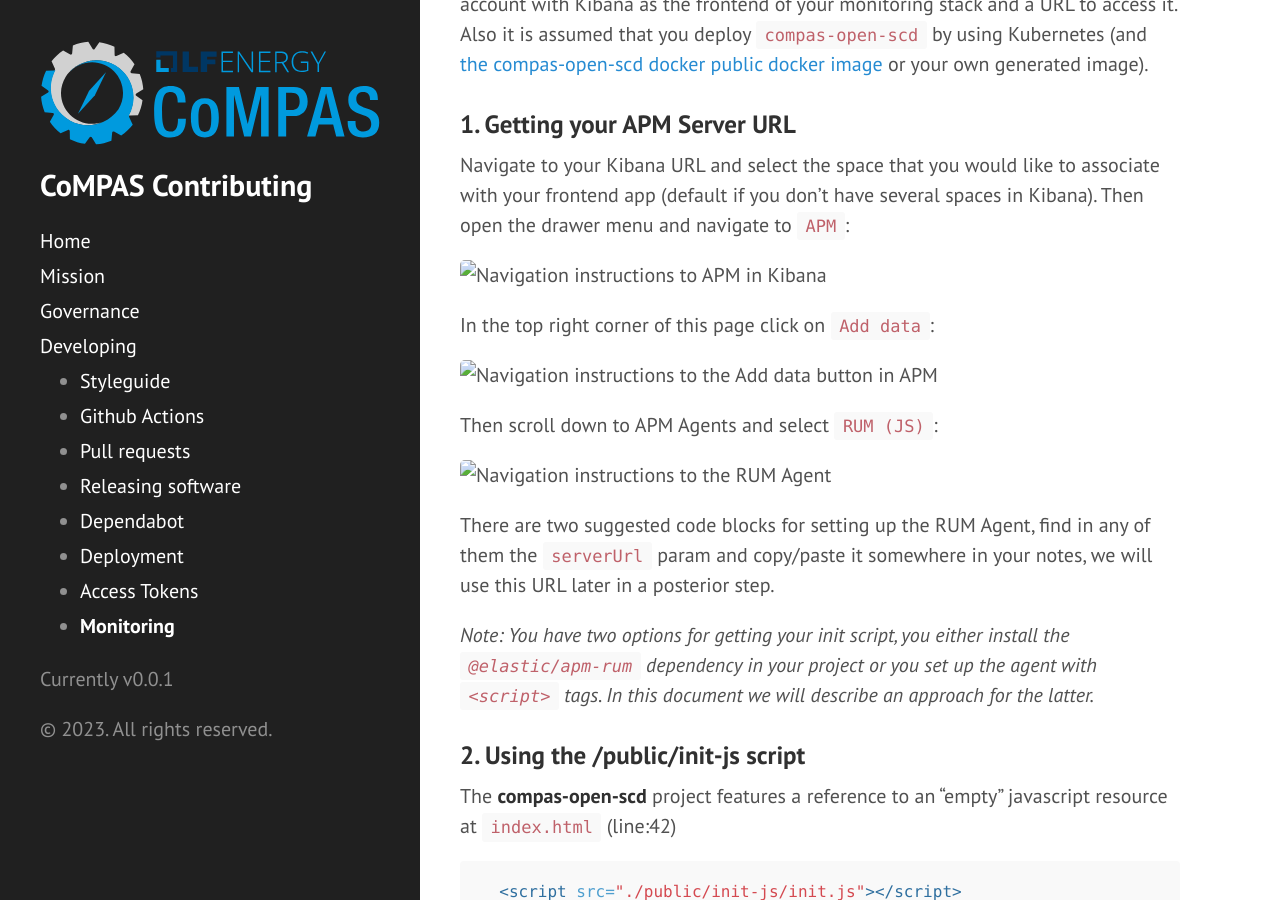
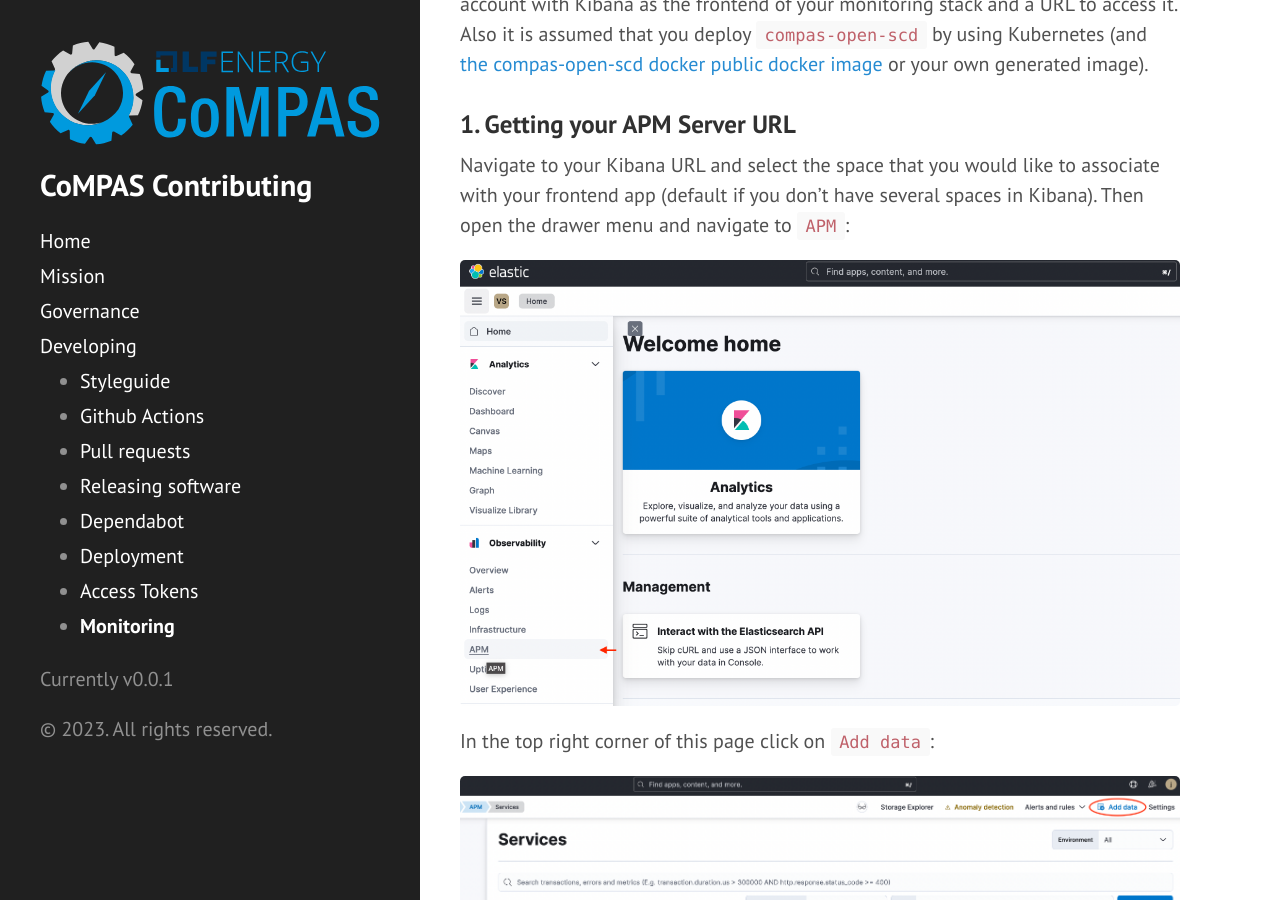
Before and after one commit to com-pas/contributing, a Jekyll site: the page built from docs/MONITORING.md, in a window 1280 px wide and 900 px high, scrolled down 595 px. Built offline with Jekyll 4.4.1, drawn with Linux system fonts in a browser that asks for light colours; our own code applies the rules of GitHub Pages for plain Markdown files.

Commit message:
fix: screenshots not rendering in gh-pages

```diff
--- a/docs/MONITORING.md
+++ b/docs/MONITORING.md
@@ -12,15 +12,16 @@ This section suggests an approach for using Elastic's Real User Monitoring (RUM)
 ### 1. Getting your APM Server URL<a name="server-url"></a>
 Navigate to your Kibana URL and select the space that you would like to associate with your frontend app (default if you don't have several spaces in Kibana). Then open the drawer menu and navigate to `APM`:
 
-![Navigation instructions to APM in Kibana](/docs/public/kibana-screenshot-1.png)
+
+<img alt="Navigation instructions to APM in Kibana" src="{{ site.baseurl }}/public/kibana-screenshot-1.png"/>
 
 In the top right corner of this page click on `Add data`:
 
-![Navigation instructions to the Add data button in APM](/docs/public/kibana-screenshot-2.png)
+<img alt="Navigation instructions to the Add data button in APM" src="{{ site.baseurl }}/public/kibana-screenshot-2.png"/>
 
 Then scroll down to APM Agents and select `RUM (JS)`:
 
-![Navigation instructions to the RUM Agent](/docs/public/kibana-screenshot-3.png)
+<img alt="Navigation instructions to the RUM Agent" src="{{ site.baseurl }}/public/kibana-screenshot-3.png"/>
 
 There are two suggested code blocks for setting up the RUM Agent, find in any of them the `serverUrl` param and copy/paste it somewhere in your notes, we will use this URL later in a posterior step.
 
```
